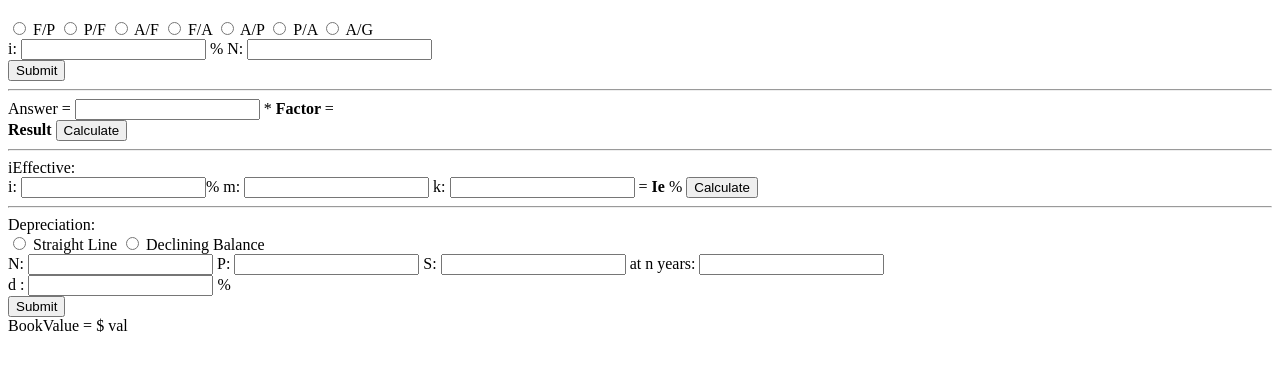
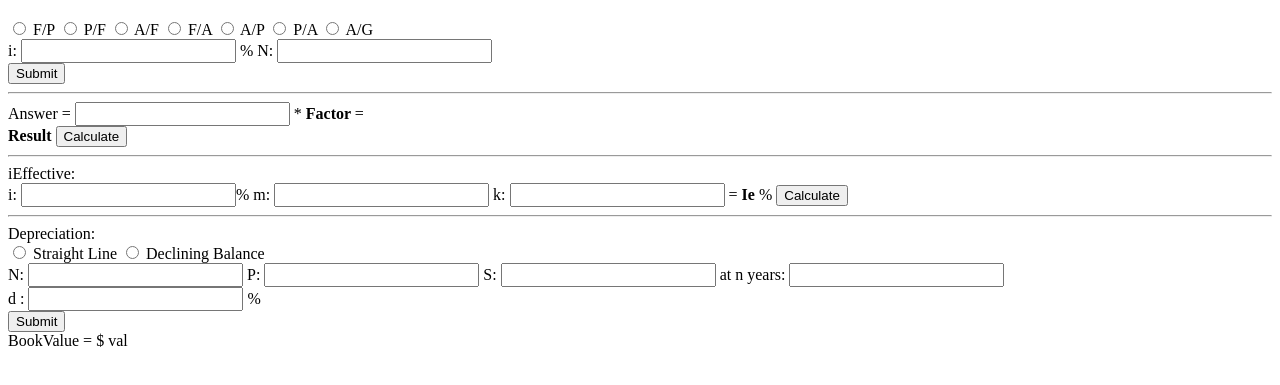
Before and after one commit to curiouskunal/Factor_Formulas, a plain HTML site: page index.html in a window 1280 px wide. Shown: the part 61-446 px from the top of the page. Drawn offline with Linux system fonts and the light colour scheme.

Commit message:
fixed iOS zoom in on text feild problem

```diff
--- a/style.css
+++ b/style.css
@@ -13,3 +13,10 @@ body{
 .copy{
     font-weight: bold;
 }
+
+
+input[type='text'],
+input[type='number'],
+textarea {
+  font-size: 16px;
+}
```
